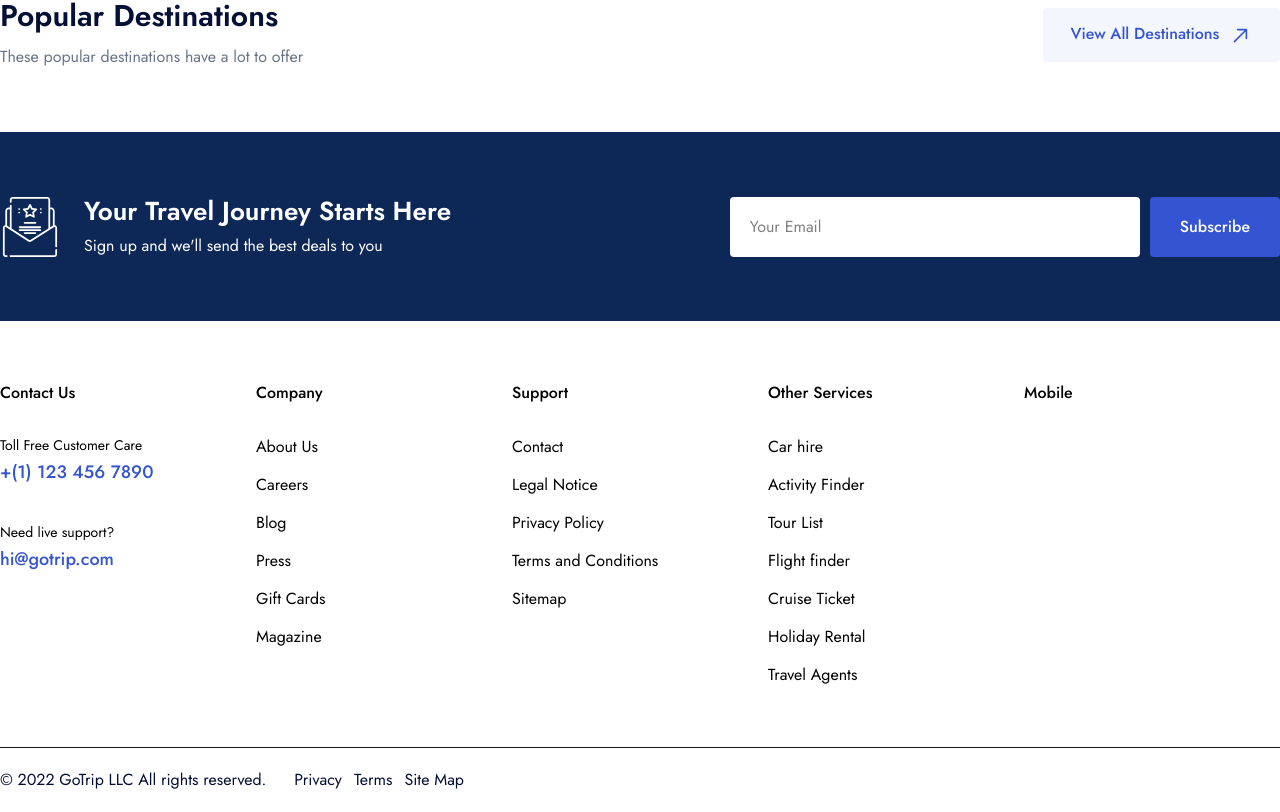
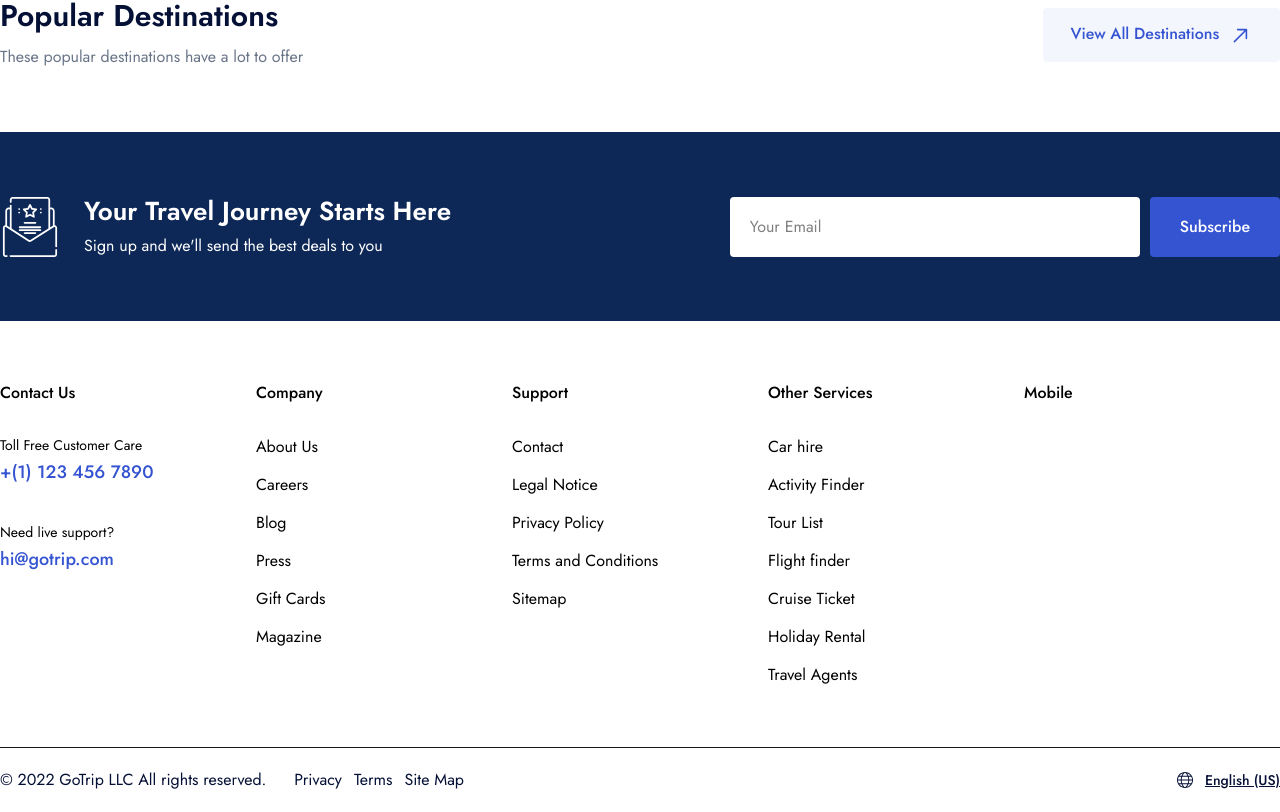
Before and after one commit to akmniazulalam/GoTrip, a Next.js app: page / in a window 1280 px wide. Shown: the part 702-1514 px from the top of the page. Built offline with nearby package versions, Linux system fonts and the light colour scheme.

Commit message:
language add

```diff
--- a/app/(components)/Footer.jsx
+++ b/app/(components)/Footer.jsx
@@ -146,7 +146,7 @@ const Footer = () => {
             </div>
           </div>
           <hr />
-          <div className="flex py-5">
+          <div className="flex py-5 justify-between">
             <Flex className={"gap-x-7"}>
               <p className="font-jost text-base text-[#051036]">© 2022 GoTrip LLC All rights reserved.</p>
               <div className="flex gap-3">
@@ -156,7 +156,8 @@ const Footer = () => {
               </div>
             </Flex>
             <Flex>
-
+              <TfiWorld className="text-[#051036] mr-3"/>
+              <p className="font-jost font-medium text-sm underline text-[#051036]">English (US)</p>
             </Flex>
           </div>
         </Container>
```
